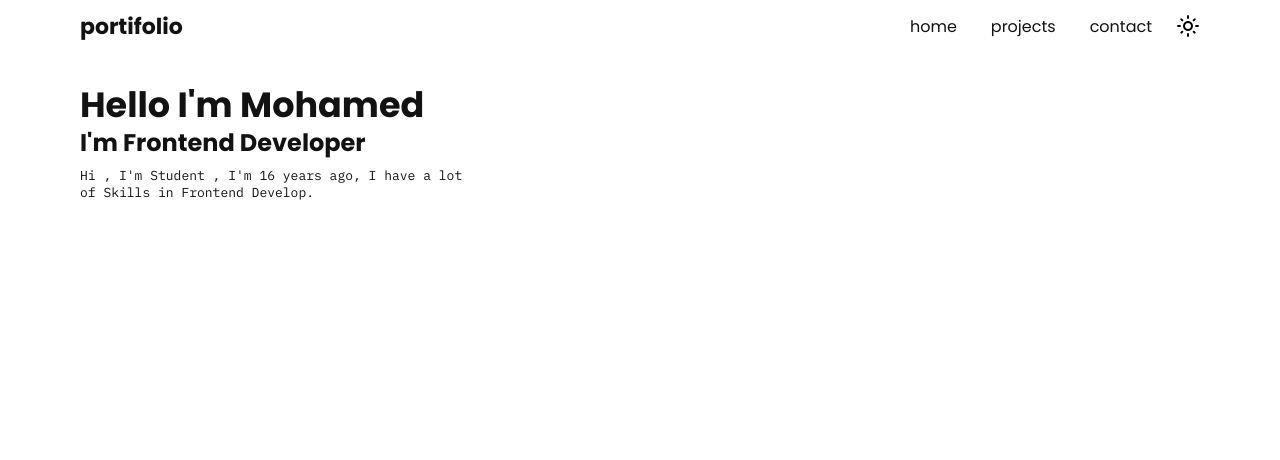
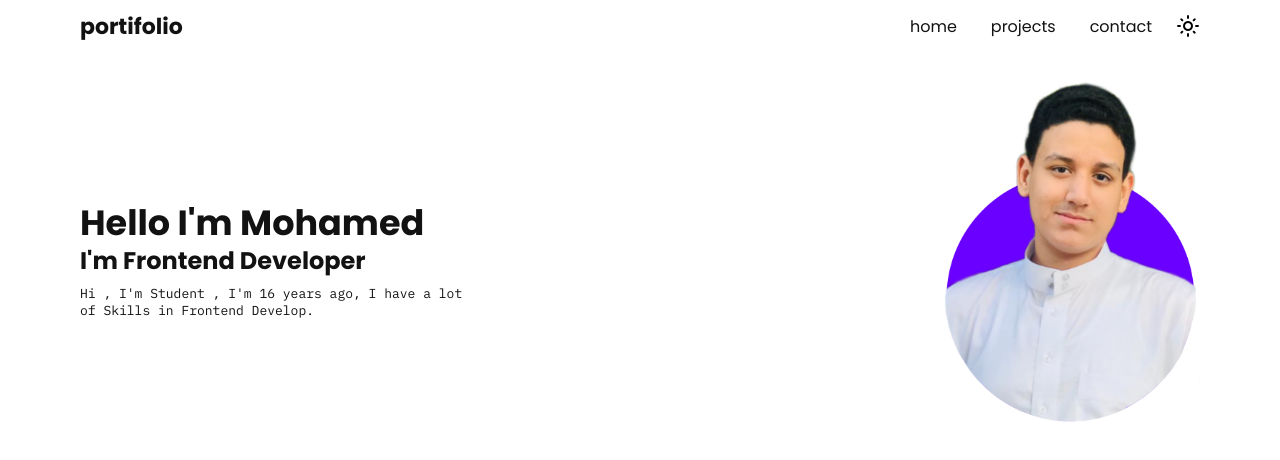
Before and after one commit to OmarWael20/Template-6, a plain HTML site: page index.html in a window 1280 px wide. Drawn offline with Linux system fonts and the light colour scheme.

Commit message:
Update index.html

```diff
--- a/index.html
+++ b/index.html
@@ -55,7 +55,7 @@
         </p>
       </div>
       <div class="landing-img">
-        <img src="img/poster.png" alt="">
+        <img src="poster.png" alt="">
       </div>
     </div>
   </div>
```
